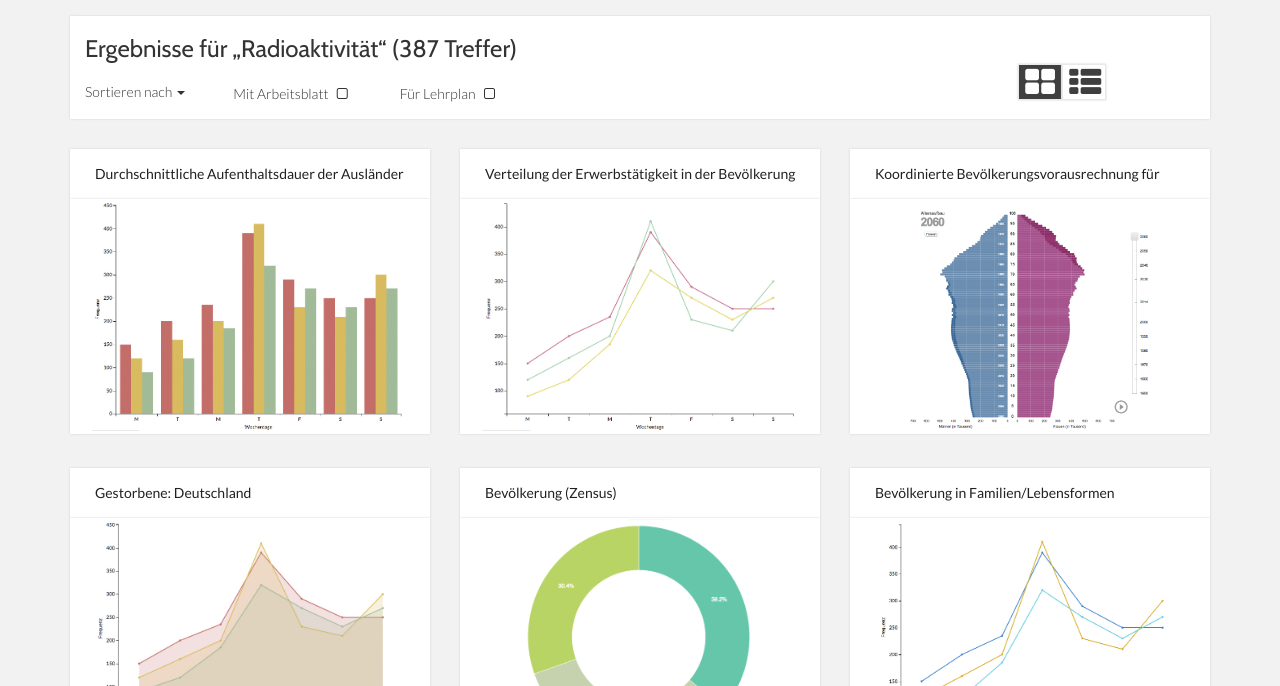
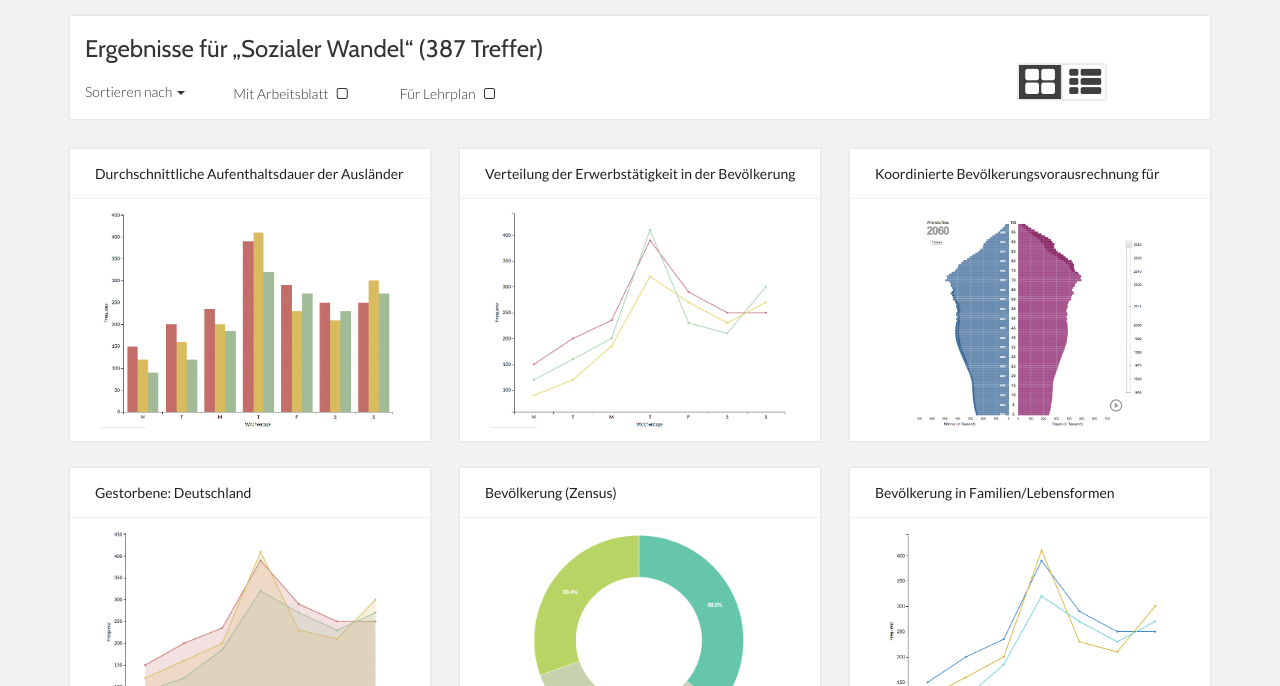
Before and after one commit to Algram/abditory, a website: page trefferliste.html in a window 1280 px wide. Shown: the part 114-800 px from the top of the page. Drawn offline with nearby package versions, Linux system fonts and the light colour scheme; files that its build step writes are made by us from their sources.

Commit message:
Fixed text and added margins

```diff
--- a/scss/_layout.scss
+++ b/scss/_layout.scss
@@ -638,6 +638,13 @@
     }
 
     @include grid-box;
+
+    .content-img-beschreibung {
+      img {
+        padding: 10px;
+        background: #ffffff;
+      }
+    }
   }
 
   //display with list
--- a/trefferliste.html
+++ b/trefferliste.html
@@ -91,7 +91,7 @@
         <div class="row">
           <div class="title">
             <h3>
-              Ergebnisse für „Radioaktivität“ (387 Treffer)
+              Ergebnisse für „Sozialer Wandel“ (387 Treffer)
             </h3>
           </div>
           <div class="dropdown trefferliste-filter">
```
